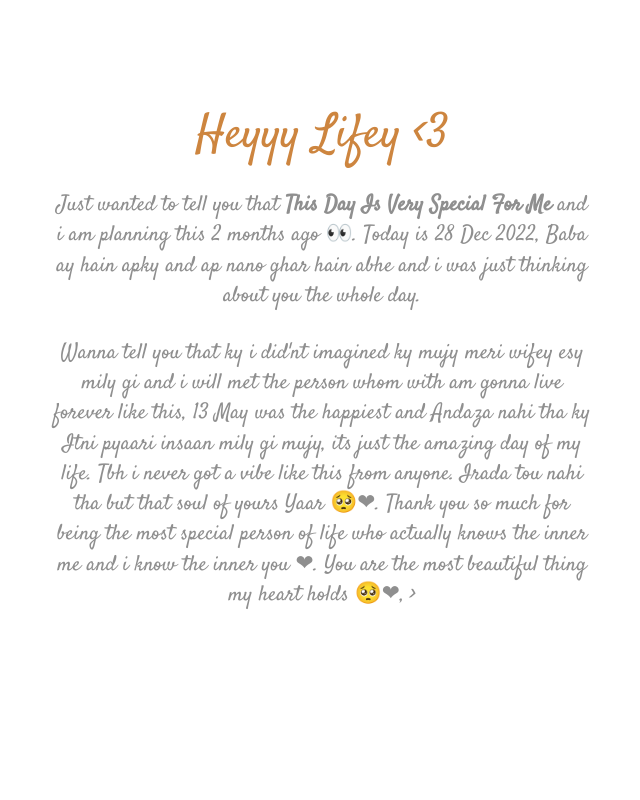
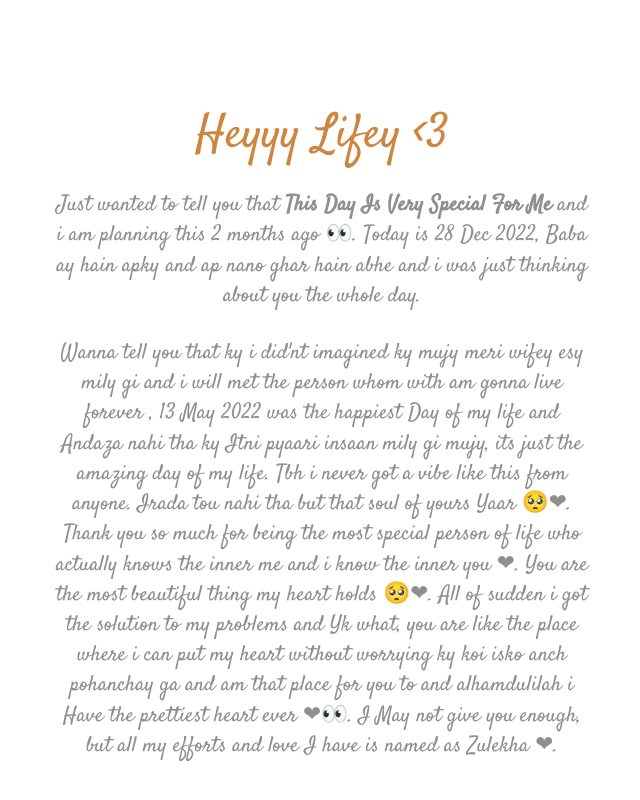
Before and after one commit to moizahmet/Zee-res, a plain HTML site: page index.html in a window 1280 px wide. Shown: the part 877-1677 px from the top of the page, without its empty margins (33-673 px from the left). Before the commit the page ends 1642 px from the top, so only its background shows below. Drawn offline with Linux system fonts and the light colour scheme.

Commit message:
lines added 1

```diff
--- a/index.html
+++ b/index.html
@@ -4,17 +4,14 @@
     <meta charset="UTF-8" />
     <meta name="viewport" content="width=device-width, initial-scale=1.0" />
     <meta http-equiv="X-UA-Compatible" content="ie=edge" />
-    <title>The Town HTML CSS Template</title>
+    <title>Frogi,s Bday &lt;3 </title>
     <link rel="stylesheet" href="fontawesome-5.5/css/all.min.css" />
     <link rel="stylesheet" href="slick/slick.css">
     <link rel="stylesheet" href="slick/slick-theme.css">
     <link rel="stylesheet" href="magnific-popup/magnific-popup.css">
     <link rel="stylesheet" href="css/bootstrap.min.css" />
     <link rel="stylesheet" href="css/templatemo-style.css" />
-    <!--
-	The Town
-	https://templatemo.com/tm-525-the-town
-	-->
+
   </head>
   <body>
 
@@ -54,11 +51,11 @@
 
               <p class="mb-5 tm-intro-text">
                   Wanna tell you that ky i did'nt imagined ky mujy meri wifey esy mily gi and i will met the person whom with am gonna live forever
-                  like this, 13 May was the happiest and Andaza nahi tha ky Itni pyaari insaan mily gi mujy, its just the amazing day of my life. Tbh i never got a vibe like this from
+                  , 13 May 2022 was the happiest Day of my life and Andaza nahi tha ky Itni pyaari insaan mily gi mujy, its just the amazing day of my life. Tbh i never got a vibe like this from
                   anyone. Irada tou nahi tha but that soul of yours Yaar 🥺❤. Thank you so much for being the most special person of life who actually knows the inner me and
-                  i know the inner you ❤. You are the most beautiful thing my heart holds 🥺❤,
+                  i know the inner you ❤. You are the most beautiful thing my heart holds 🥺❤. All of sudden i got the solution to my problems and Yk what, you are like the place where i can
+                  put my heart without worrying ky koi isko anch pohanchay ga and am that place for you to and alhamdulilah i Have the prettiest heart ever ❤👀. I May not give you enough, but all my efforts and love I have is named as Zulekha ❤.
 
-                  ></form>
               </p>
             </div>
           </div>
```
